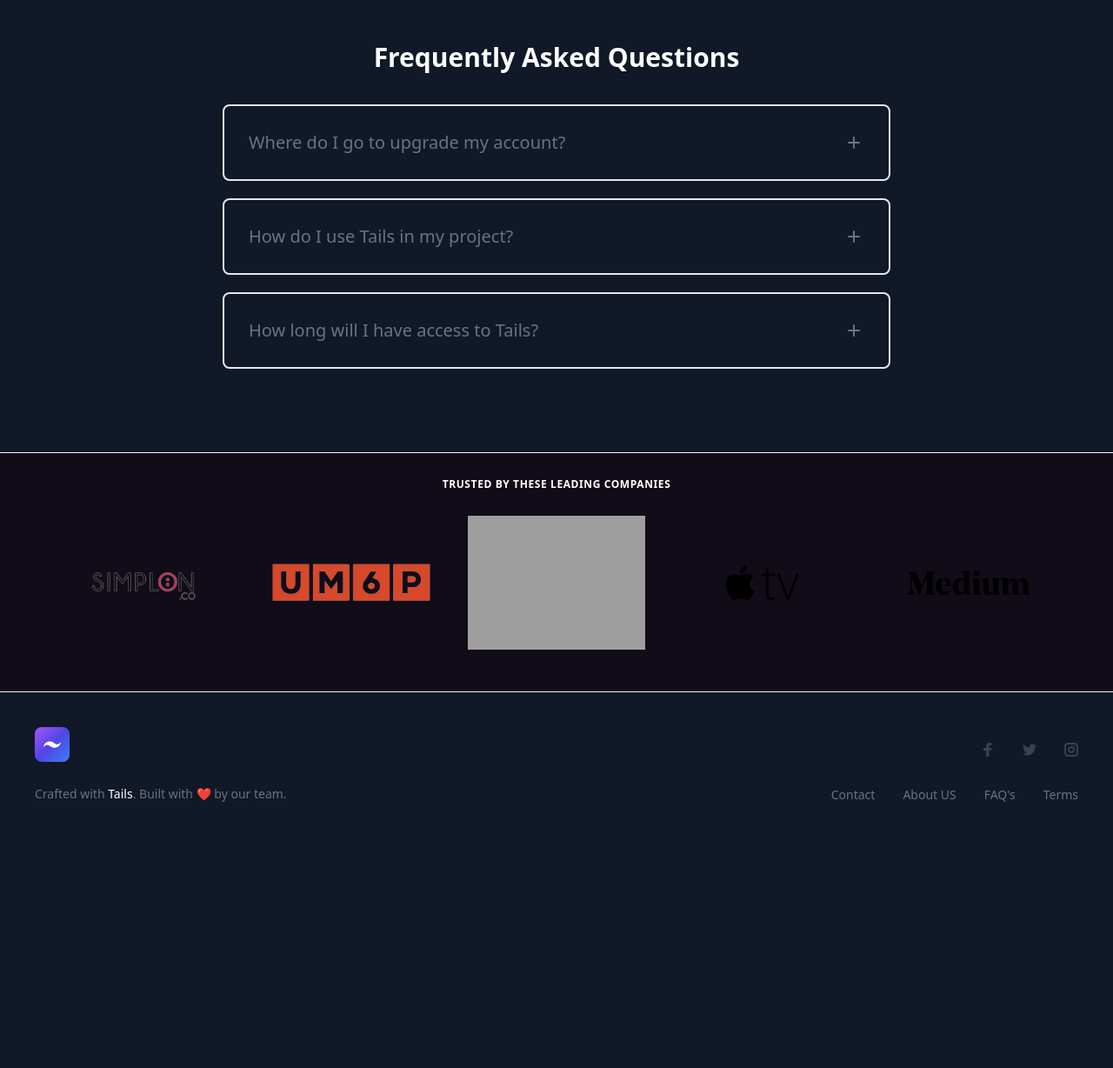
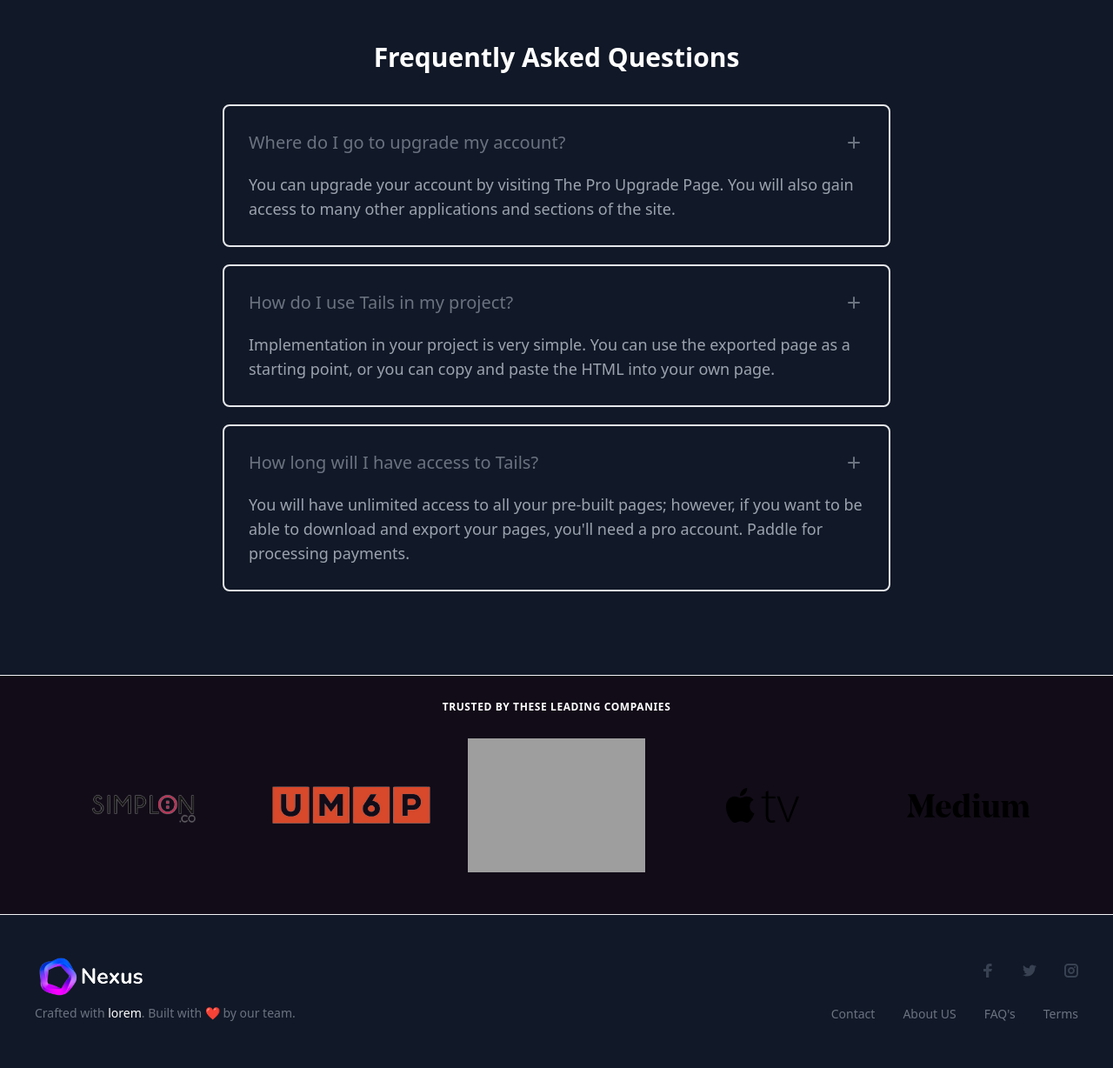
Before and after one commit to Sahtani/Cryptocurrency-_management, a PHP site: page /Cryptocurrency_management/ in a window 1280 px wide. Shown: the part 1482-2710 px from the top of the page at 87% size. Before the commit the page ends 2404 px from the top, so only its background shows below. Run offline with PHP 8.4, Linux system fonts and the light colour scheme; data that the repository does not hold is empty; some libraries are stand-ins or nearby versions; grey boxes are pictures that could not be loaded.

Commit message:
add logo in home

```diff
--- a/app/libraries/Core.php
+++ b/app/libraries/Core.php
@@ -11,7 +11,6 @@
 
     public function __construct(){
       //print_r($this->getUrl());
-
       $url = $this->getUrl();
 
       // Look in controllers for first value
--- a/app/views/pages/index.php
+++ b/app/views/pages/index.php
@@ -7,7 +7,7 @@
     <div class="flex flex-col flex-wrap items-center justify-between h-12 mx-auto md:flex-row max-w-7xl">
 
         <a href="#_" class="flex items-center order-first h-12 font-medium text-gray-900 lg:order-none lg:w-auto title-font lg:items-center lg:justify-center md:mb-0">
-        <a href="home.php"><img src="/Cryptocurrency_management/public/img/logo.png" class="w-[130px] h-[48px]"></img></a>
+        <a href="home.php"><img src="<?php echo URLROOT ?>../img/logo.png" class="w-[130px] h-[48px]"></img></a>
         </a>
 
         <div class="relative flex-col hidden h-full md:flex md:flex-row">
@@ -195,10 +195,8 @@
   <section class="py-10 ">
     <div class="px-10 mx-auto max-w-7xl">
         <div class="flex flex-col items-center md:flex-row md:justify-between">
-            <a href="#_" class="flex items-center justify-center w-10 h-10 mr-3 rounded-lg mb-7 bg-gradient-to-br from-purple-500 via-indigo-600 to-blue-500 rounded-xxl">
-                <svg class="w-5 h-5 text-white fill-current" viewBox="0 0 39 15" xmlns="http://www.w3.org/2000/svg">
-                    <path d="M11.252 1.152C4.184 2.526.454 6.918.061 14.329c1.963-4.049 4.798-5.975 8.503-5.778 2.115.112 3.84 1.295 5.75 2.603 3.11 2.133 6.712 4.601 13.281 3.324 7.068-1.374 10.798-5.766 11.191-13.177-1.963 4.049-4.798 5.975-8.503 5.779-2.115-.113-3.84-1.296-5.75-2.604-3.11-2.133-6.712-4.601-13.281-3.324z" fill-rule="evenodd"></path>
-                </svg>
+            <a href="#_" class="w-[130px] h-[48px]">
+            <img src="<?php echo URLROOT ?>../img/logo.png" alt="">
             </a>
 
             <div class="flex flex-row justify-center mb-4 -ml-4 -mr-4"> <a href="#" class="p-4 text-gray-700 hover:text-gray-400"> <svg class="fill-current" width="16" height="16" xmlns="http://www.w3.org/2000/svg">
@@ -214,7 +212,7 @@
                     </svg> </a> </div>
         </div>
         <div class="flex flex-col justify-between text-center md:flex-row">
-            <p class="order-last text-sm leading-tight text-gray-500 md:order-first"> Crafted with <a href="https://devdojo.com/tails" class="text-white">Tails</a>. Built with ❤️ by our team. </p>
+            <p class="order-last text-sm leading-tight text-gray-500 md:order-first"> Crafted with <a href="https://devdojo.com/tails" class="text-white">lorem</a>. Built with ❤️ by our team. </p>
             <ul class="flex flex-row justify-center pb-3 -ml-4 -mr-4 text-sm">
                 <li> <a href="#_" class="px-4 text-gray-500 hover:text-white">Contact</a> </li>
                 <li> <a href="#_" class="px-4 text-gray-500 hover:text-white">About US</a> </li>
@@ -225,4 +223,3 @@
     </div>
 </section>
   </footer>
-<?php require APPROOT . '/views/inc/footer.php'; ?>
```
